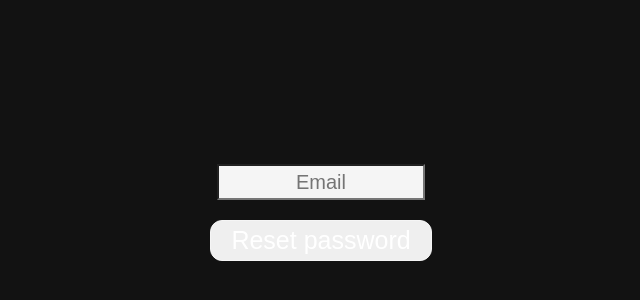
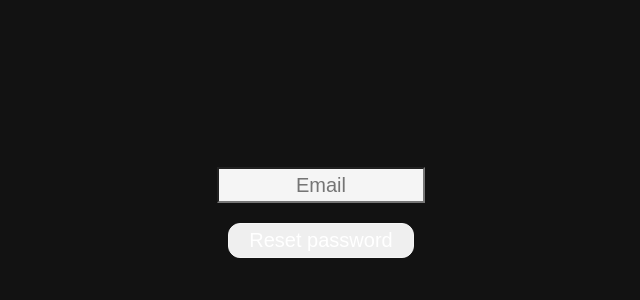
Before and after one commit to SebWester/band-hub, a React (Vite) app: page /reset-password in a window 1280 px wide. Shown: the part 190-490 px from the top of the page, without its empty margins (319-959 px from the left). Built offline with nearby package versions, Linux system fonts and the light colour scheme.

Commit message:
fix: change button font size

```diff
--- a/src/styles/login.css
+++ b/src/styles/login.css
@@ -24,7 +24,7 @@
   width: 160px;
   border: 1px solid whitesmoke;
   border-radius: 12px;
-  font-size: 25px;
+  font-size: 20px;
   padding: 5px 20px 5px 20px;
   text-decoration: none;
   margin-top: 15px;
@@ -88,7 +88,7 @@
   width: fit-content;
   border: 1px solid whitesmoke;
   border-radius: 12px;
-  font-size: 25px;
+  font-size: 20px;
   padding: 5px 20px 5px 20px;
   text-decoration: none;
   margin-top: 15px;
```
